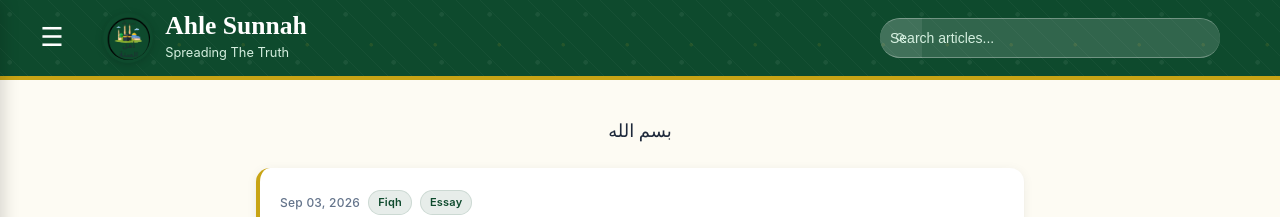
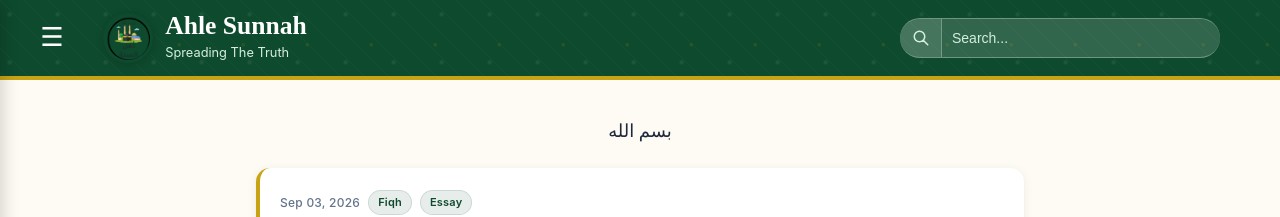
Before and after one commit to Fali17/ahlesunnah, a Jekyll site: the page built from index.html, in a window 1280 px wide. Shown: the top 217 px of the page. Built offline with Jekyll 4.4.1, drawn with Linux system fonts in a browser that asks for light colours; the list of posts is cut into pages by our own code.

Commit message:
Update default.html

```diff
--- a/_layouts/default.html
+++ b/_layouts/default.html
@@ -235,6 +235,140 @@
   min-width: 0; /* allow shrinking */
   flex: 1;
 }
+    /* ========== Search bar only (override conflicts) ========== */
+.search-wrapper {
+  position: relative;
+  z-index: 1010;
+  width: 100%;
+  max-width: 320px;
+  flex-shrink: 0;
+}
+
+.search-form-container {
+  display: flex !important;
+  align-items: center;
+  width: 100%;
+  height: 40px;
+  background: rgba(255, 255, 255, 0.15);
+  border: 1px solid rgba(255, 255, 255, 0.3);
+  border-radius: 20px;
+  overflow: hidden;
+  margin: 0;
+  padding: 0;
+  transition: background 0.25s ease, border-color 0.25s ease, box-shadow 0.25s ease;
+}
+
+.search-form-container:focus-within {
+  background: #ffffff;
+  border-color: #ffffff;
+  box-shadow: 0 2px 12px rgba(0, 0, 0, 0.15);
+}
+
+/* Icon button */
+.search-icon-box {
+  position: static !important;   /* cancel old absolute rules */
+  transform: none !important;
+  flex-shrink: 0;
+  width: 42px;
+  height: 100%;
+  display: flex;
+  align-items: center;
+  justify-content: center;
+  background: rgba(255, 255, 255, 0.1);
+  border: none;
+  border-right: 1px solid rgba(255, 255, 255, 0.25) !important; /* keep divider */
+  border-radius: 0;
+  cursor: pointer;
+  padding: 0;
+  margin: 0;
+  transition: background 0.2s ease;
+}
+
+.search-icon-box:hover {
+  background: rgba(0, 0, 0, 0.15);
+}
+
+.search-form-container:focus-within .search-icon-box {
+  background: #f1f5f9;
+  border-right-color: #e2e8f0 !important;
+}
+
+.search-icon-box .search-icon,
+.search-icon {
+  position: static !important;
+  transform: none !important;
+  width: 18px !important;
+  height: 18px !important;
+  color: #d4efdf;
+  pointer-events: none;
+  transition: color 0.2s ease;
+}
+
+.search-form-container:focus-within .search-icon {
+  color: var(--primary);
+}
+
+/* Input — no fixed width, no extra left padding */
+.search-input {
+  flex: 1 1 auto;
+  min-width: 0;
+  width: auto !important;
+  max-width: none !important;
+  height: 100%;
+  background: transparent !important;
+  border: none !important;
+  outline: none !important;
+  box-shadow: none !important;
+  padding: 0 14px 0 10px !important;
+  font-size: 0.875rem;
+  color: #ffffff;
+  margin: 0;
+  border-radius: 0 !important;
+}
+
+.search-input::placeholder {
+  color: #d4efdf;
+}
+
+.search-form-container:focus-within .search-input {
+  color: var(--text) !important;
+}
+
+.search-form-container:focus-within .search-input::placeholder {
+  color: #94a3b8 !important;
+}
+
+/* Dropdown under the bar */
+.search-results-dropdown {
+  position: absolute;
+  top: calc(100% + 8px);
+  left: 0;
+  right: 0;
+  width: 100%;
+  max-height: 360px;
+  overflow-y: auto;
+  background: #ffffff;
+  border-radius: 10px;
+  box-shadow: 0 8px 28px rgba(0, 0, 0, 0.18);
+  border: 1px solid var(--border);
+  display: none;
+  z-index: 1020;
+}
+
+/* Kill the late global rule that strips search borders */
+.search-form-container .search-icon-box {
+  border-right: 1px solid rgba(255, 255, 255, 0.25) !important;
+}
+
+@media (max-width: 768px) {
+  .search-wrapper {
+    max-width: 100%;
+    width: min(100%, 280px);
+  }
+  .search-input {
+    font-size: 16px !important; /* no iOS zoom */
+  }
+}
 
   </style>
 </head>
@@ -257,7 +391,6 @@
           <p class="subtitle">{{ site.description }}</p>
         </div>
       </div>
-<!-- Search: wrapper must be position:relative for the dropdown -->
 <div class="search-wrapper">
   <form id="searchForm" onsubmit="return false;" class="search-form-container" role="search">
     <button type="submit" class="search-icon-box" aria-label="Search">
@@ -265,11 +398,9 @@
         <path stroke-linecap="round" stroke-linejoin="round" d="M21 21l-6-6m2-5a7 7 0 11-14 0 7 7 0 0114 0z"></path>
       </svg>
     </button>
-    <input type="search" id="searchInput" class="search-input" placeholder="Search articles..." autocomplete="off" aria-label="Search articles">
+    <input type="search" id="searchInput" class="search-input" placeholder="Search..." autocomplete="off" aria-label="Search">
   </form>
-
-  <!-- Dropdown must be a sibling of the form, inside .search-wrapper -->
-  <div id="searchResults" class="search-results-dropdown" role="listbox" aria-label="Search suggestions"></div>
+  <div id="searchResults" class="search-results-dropdown"></div>
 </div>
   </header>
 
```
